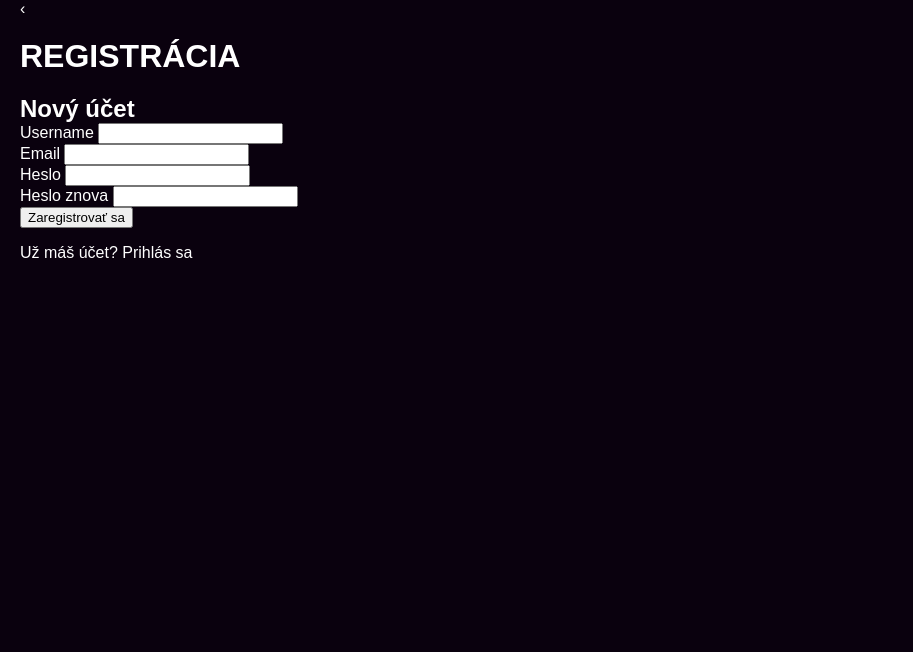
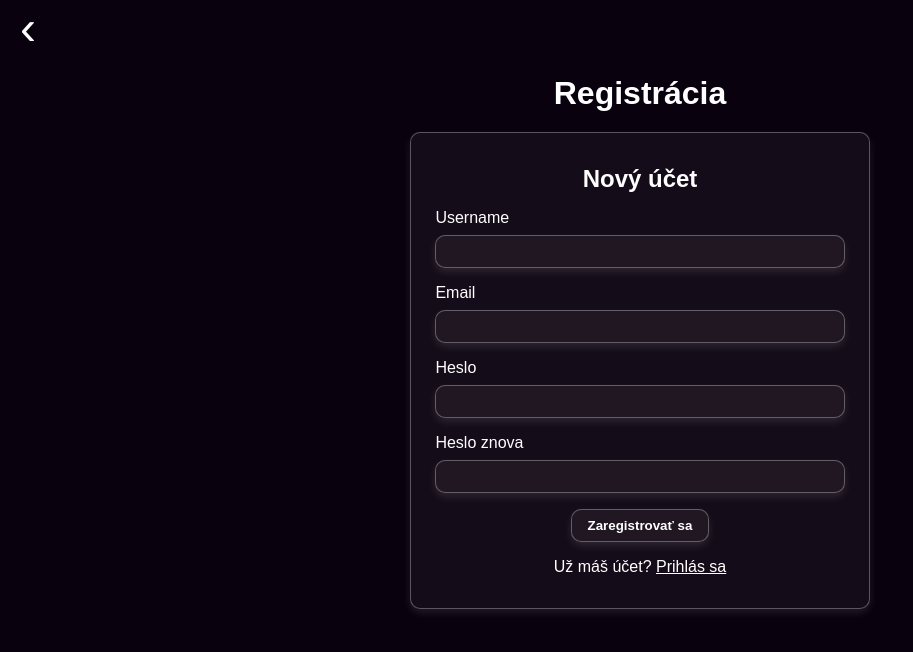
Before and after one commit to stanomraz/event-planner, a Django app: template events/templates/events/signup.html in a window 1280 px wide. Shown: the part 68-720 px from the top of the page, without its empty margins (0-913 px from the left). Run offline with Django 5.2, Linux system fonts and the light colour scheme; the template is opened without the code that fills it, so the values that code supplies are empty; some web fonts are replaced.

Commit message:
register

```diff
--- a/events/static/events/css/style.css
+++ b/events/static/events/css/style.css
@@ -219,7 +219,18 @@
     align-items: center;
     width: 100%;
 }
-
+.form-label{
+    font-weight: 300;
+}
 .formlink{
     text-decoration: underline;
 }
+.form-group{
+    display: flex;
+    flex-direction: column;
+    gap: 0.5rem;
+    width: 100%;
+}
+.back-btn{
+    font-size: 3rem;
+}
--- a/events/templates/events/signup.html
+++ b/events/templates/events/signup.html
@@ -3,36 +3,39 @@
 {% block title %}Registrácia{% endblock %}
 
 {% block content %}
+<a href="javascript:history.back()" class="back-btn">‹</a>
+<div class="container">
+
 <div class="page-header">
-    <a href="javascript:history.back()" class="back-btn">‹</a>
-    <h1 class="page-title">REGISTRÁCIA</h1>
+
+    <h1 class="page-title">Registrácia</h1>
 </div>
 
-<div class="form-card">
+<div class="login-form">
     <h2 class="form-card-title">Nový účet</h2>
-    <form method="POST">
+    <form method="POST" class="form">
         {% csrf_token %}
         <div class="form-group">
             <label class="form-label">Username</label>
-            <input type="text" name="username" class="form-input" required>
+            <input type="text" name="username" class="input" required>
         </div>
         <div class="form-group">
             <label class="form-label">Email</label>
-            <input type="email" name="email" class="form-input">
+            <input type="email" name="email" class="input">
         </div>
         <div class="form-group">
             <label class="form-label">Heslo</label>
-            <input type="password" name="password1" class="form-input" required>
+            <input type="password" name="password1" class="input" required>
         </div>
         <div class="form-group">
             <label class="form-label">Heslo znova</label>
-            <input type="password" name="password2" class="form-input" required>
+            <input type="password" name="password2" class="input" required>
         </div>
         {% if form.errors %}
             <div class="message error">{{ form.errors }}</div>
         {% endif %}
-        <button type="submit" class="submit-btn">Zaregistrovať sa</button>
+        <button type="submit" class="btn">Zaregistrovať sa</button>
     </form>
-    <p class="form-footer">Už máš účet? <a href="{% url 'login' %}">Prihlás sa</a></p>
+    <p class="form-footer">Už máš účet? <a class="formlink" href="{% url 'login' %}">Prihlás sa</a></p>
 </div>
 {% endblock %}
```
